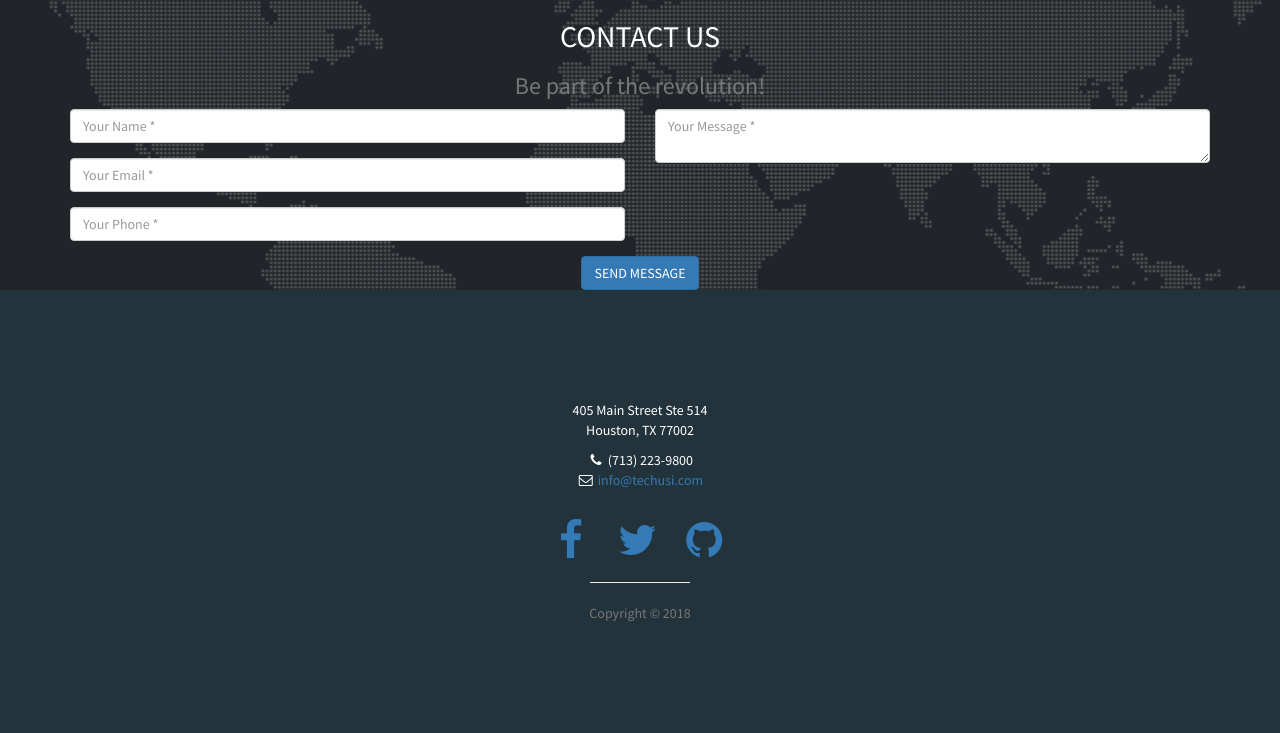
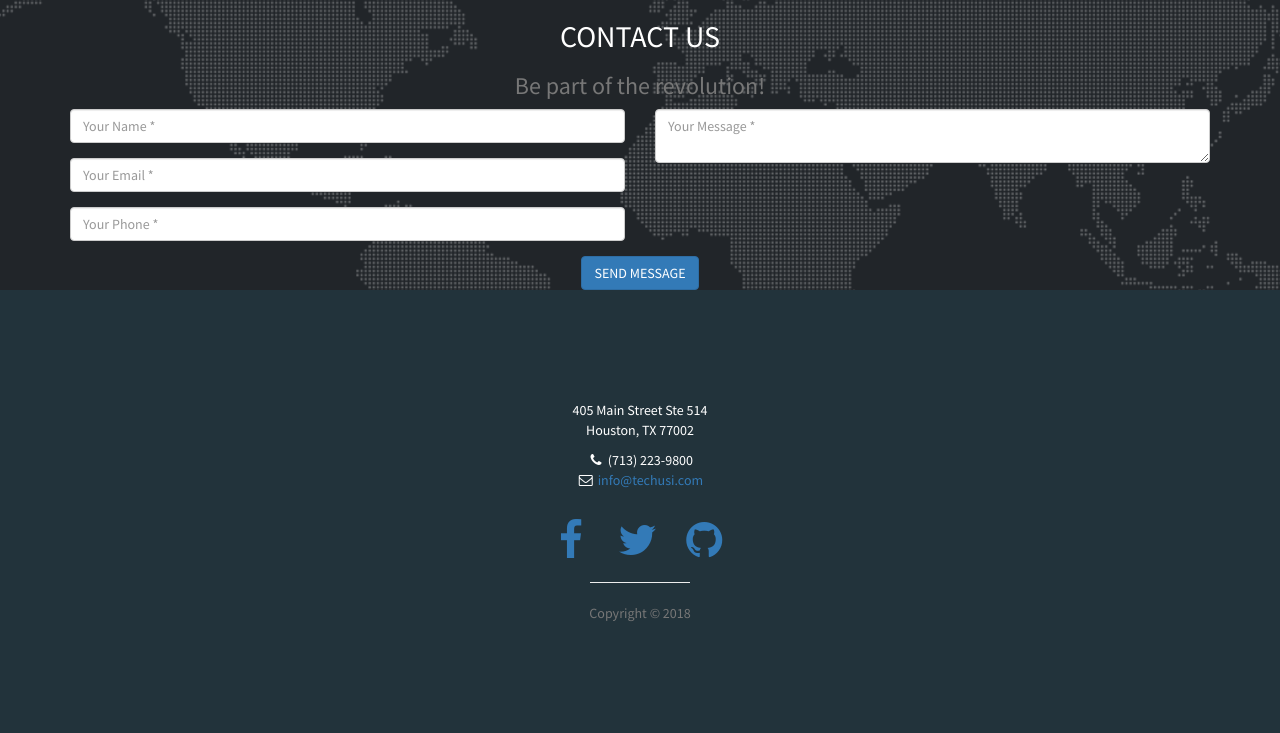
Before and after one commit to volny/stylish-portfolio-jekyll, a Jekyll site: the page built from index.html, in a window 1280 px wide. Shown: the part 3628-4361 px from the top of the page. Built offline with Jekyll 4.4.1, drawn with Linux system fonts in a browser that asks for light colours.

Commit message:
Conaitner width adjustment

```diff
--- a/_includes/contact.html
+++ b/_includes/contact.html
@@ -8,7 +8,7 @@
         </div>
         <div class="row">
           <div class="col-lg-12">
-            <form id="contactForm" name="sentMessage" novalidate>
+            <form id="contactForm" name="sentMessage" novalidate >
               <div class="row">
                 <div class="col-md-6">
                   <div class="form-group">
--- a/_includes/map.html
+++ b/_includes/map.html
@@ -11,8 +11,8 @@
   </iframe>
   <br>
   <small id="map_iframe"
-    width="50%"
-    height="50%"
+    width="100%"
+    height="100%"
     frameborder="0"
     scrolling="no"
     marginheight="0"
@@ -20,4 +20,4 @@
     src="https://maps.google.com/maps/embed/v1/place?key={{ site.google_api_key }}&q={% for address in site.address %}{{ address.line }},{% endfor %}"
     allowfullscreen>
     </small>
-      </section>
+</section>
--- a/css/stylish-portfolio.css
+++ b/css/stylish-portfolio.css
@@ -22,7 +22,18 @@ section#contact {
     background-color: #212529;
     background-image: url(../img/map-image.png);
     background-repeat: no-repeat;
-    background-position: center;
+    background-position: left;
+
+
+}
+
+
+
+
+section#map {
+      width: 50%;
+
+
 }
 
 .text-primary {
@@ -246,6 +257,8 @@ hr.small {
 
 .map {
     height: 500px;
+
+
 }
 
 @media(max-width:768px) {
@@ -254,10 +267,20 @@ hr.small {
     }
 }
 
+
+.contact {
+
+    .row {
+        width: 80%;
+        margin-right: 4px;
+        margin-left: 20px;
+        }
+}
 /*disable custom maps scrolling behaviour*/
 .scrolloff {
     pointer-events: none;
 }
+
 
 /* Footer */
 
```
